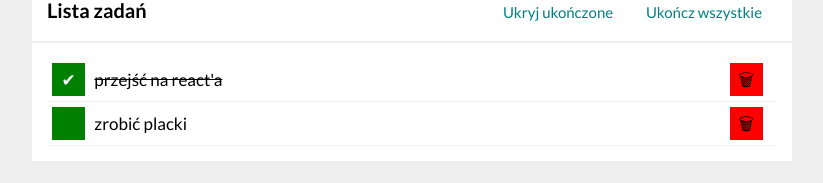
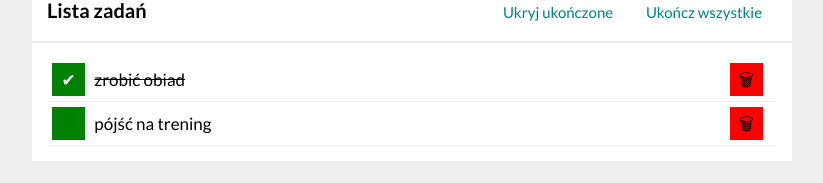
Before and after one commit to jakubzuber/todo-list-react, a React (Create React App) app: page / in a window 1280 px wide. Shown: the part 258-441 px from the top of the page, without its empty margins (228-1051 px from the left). Built offline with nearby package versions, Linux system fonts and the light colour scheme.

Commit message:
new tasks added

```diff
--- a/src/App.js
+++ b/src/App.js
@@ -9,8 +9,8 @@ import { useState } from "react";
 function App() {
   const [hideDone, setHideDone] = useState(false);
   const [tasks, setTasks] = useState([
-    { id: 1, content: "przejść na react'a", done: true },
-    { id: 2, content: "zrobić placki", done: false },
+    { id: 1, content: "zrobić obiad", done: true },
+    { id: 2, content: "pójść na trening", done: false },
   ]);
 
   const toggleHideDone = () => {
```
